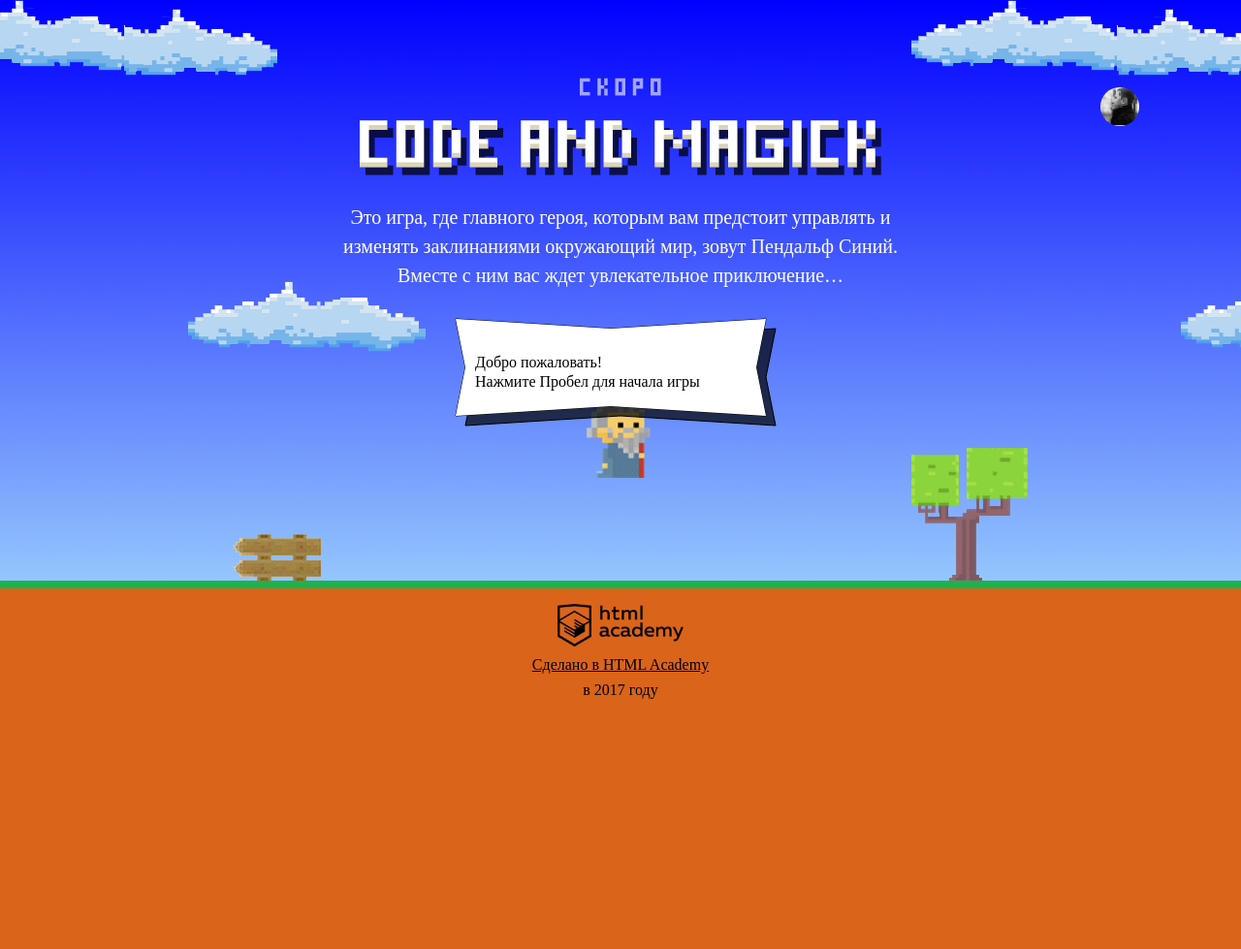
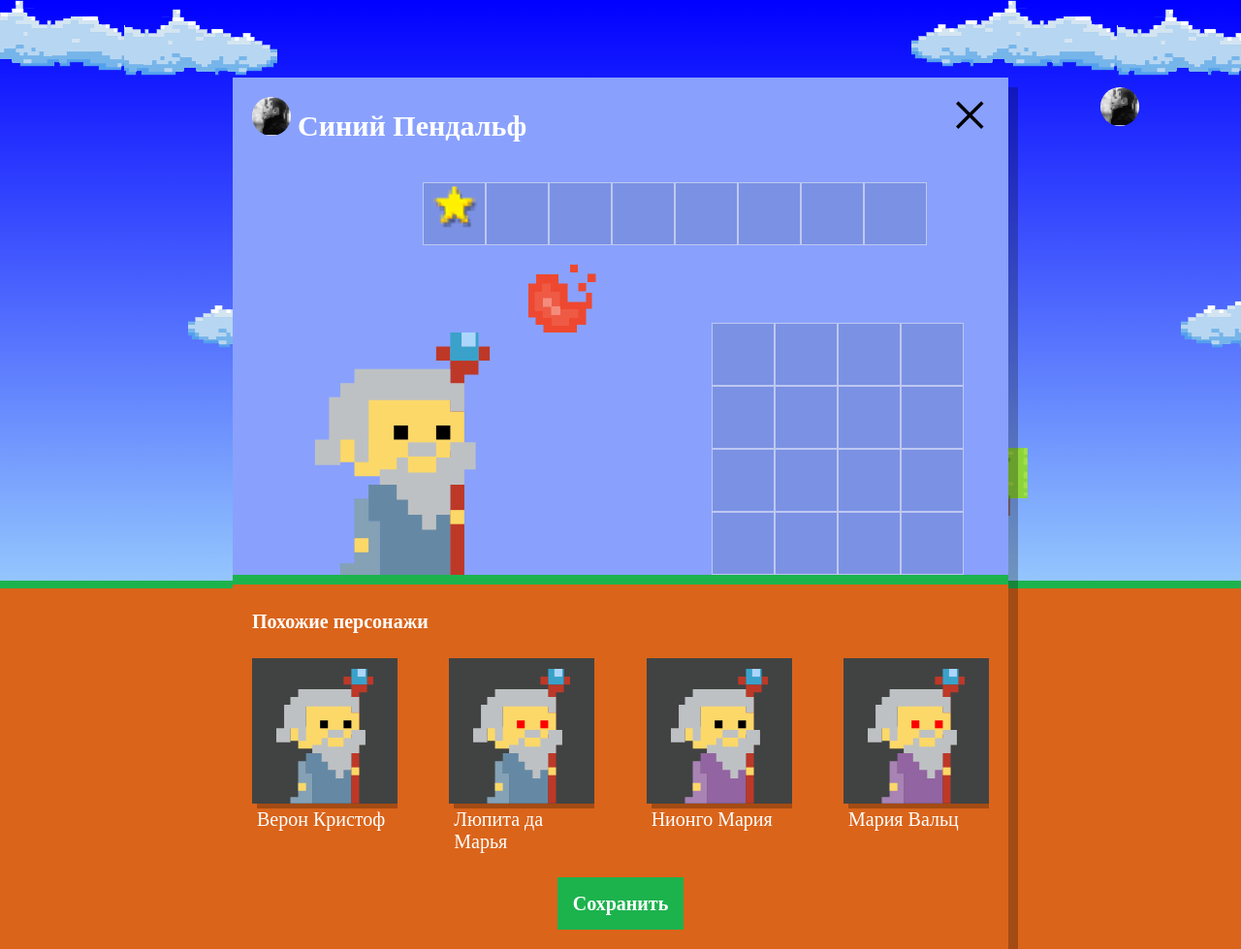
Before and after one commit to df2020-sb/1349451-code-and-magick-20, a website: page index.html in a window 1280 px wide. Shown: the whole page at 97% size. Before the commit the page ends 800 px from the top, so only its background shows below. Drawn offline with Linux system fonts and the light colour scheme; a web font is replaced by a local one.

Commit message:
Выполнено задание 3

```diff
--- a/index.html
+++ b/index.html
@@ -200,6 +200,7 @@
     }
   </script>
   <script src="js/stat.js"></script>
+  <script src="js/setup.js"></script>
   <script src="js/game.js"></script>
 
 </body>
--- /dev/null
+++ b/js/setup.js
@@ -0,0 +1,63 @@
+'use strict'
+
+var userDialog = document.querySelector('.setup');
+userDialog.classList.remove('hidden');
+var similarListElement = userDialog.querySelector('.setup-similar-list');
+var similarWizardTemplate = document.querySelector('#similar-wizard-template')
+  .content
+  .querySelector('.setup-similar-item');
+var fragment = document.createDocumentFragment();
+
+
+var firstNames = ['Иван', 'Хуан Себастьян', 'Мария', 'Кристоф', 'Виктор', 'Юлия', 'Люпита', 'Вашингтон']
+var lastNames = ['да Марья', 'Верон', 'Мирабелла', 'Вальц', 'Онопко', 'Топольницкая', 'Нионго', 'Ирвинг']
+var coatColors = ['rgb(101, 137, 164)', 'rgb(146, 100, 161)', 'rgb(56, 159, 117)', 'rgb(215, 210, 55)', 'rgb(0, 0, 0)']
+var eyesColors = ['black', 'red', 'blue', 'yellow', 'green']
+
+
+// Случайный элемент массива
+var rnd = function (arr) {
+  var randomIndex = Math.floor(Math.random() * arr.length)
+  return arr[randomIndex]
+}
+
+var makeRandomName = function (firstNames, lastNames, isRandomOrder) {
+  var firstName = rnd(firstNames);
+  var lastName = rnd(lastNames)
+  return isRandomOrder ? shuffleNames([firstName, lastName]).join(' ') : firstName + ' ' + lastName;
+}
+
+//Перемешиваем имена (Фишер-Йейтс для 2 элементов:))
+var shuffleNames = function (names) {
+  let j = Math.floor(Math.random() * 2);
+  [names[0], names[j]] = [names[j], names[0]];
+  return names
+}
+
+var createWizards = function (number) {
+  var wizards = [];
+  for (var i = 0; i < number; i++) {
+    var newWizard = {
+      name: makeRandomName(firstNames, lastNames, true),
+      coatColor: rnd(coatColors),
+      eyesColor: rnd(eyesColors)
+    }
+    wizards.push(newWizard)
+  }
+  return wizards
+}
+
+var renderWizard = function (wizard) {
+  var wizardElement = similarWizardTemplate.cloneNode(true);
+  wizardElement.querySelector('.setup-similar-label').textContent = wizard.name;
+  wizardElement.querySelector('.wizard-coat').style.fill = wizard.coatColor;
+  wizardElement.querySelector('.wizard-eyes').style.fill = wizard.eyesColor;
+  return wizardElement;
+}
+
+var wizards = createWizards(4);
+for (var i = 0; i < wizards.length; i++) {
+  fragment.appendChild(renderWizard(wizards[i]));
+}
+similarListElement.appendChild(fragment);
+userDialog.querySelector('.setup-similar').classList.remove('hidden');
```
